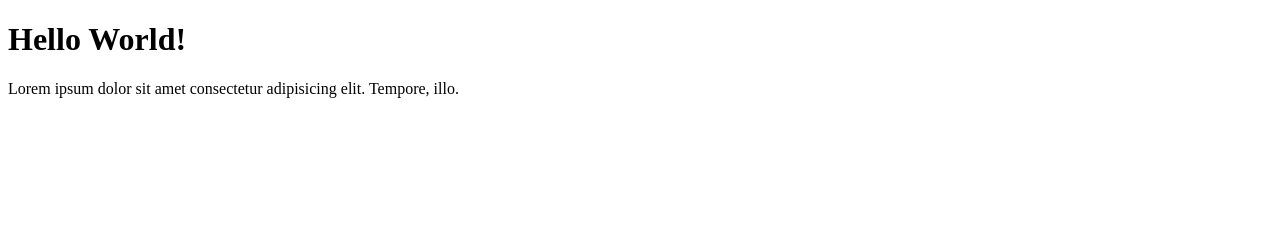
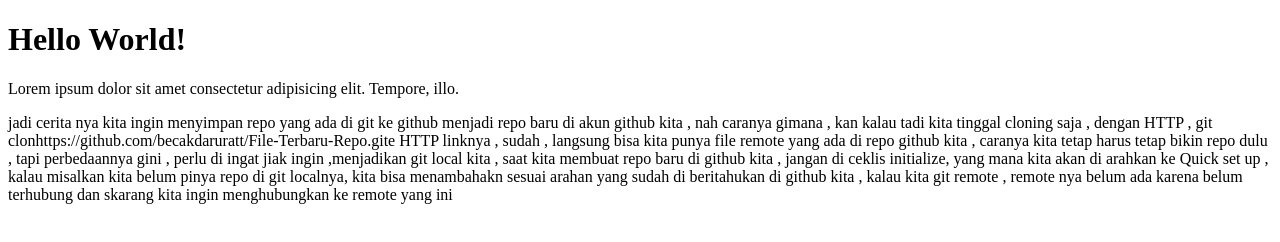
Before and after one commit to becakdaruratt/wpu-git-test, a plain HTML site: page index.html in a window 1280 px wide. Drawn offline with Linux system fonts and the light colour scheme.

Commit message:
penambahan file index.html

```diff
--- a/index.html
+++ b/index.html
@@ -9,5 +9,6 @@
 <body>
     <h1>Hello World!</h1>
     <p>Lorem ipsum dolor sit amet consectetur adipisicing elit. Tempore, illo.</p>
+    <p>jadi cerita nya kita ingin menyimpan repo yang ada di git ke github menjadi repo baru di akun github kita , nah caranya gimana , kan kalau tadi kita tinggal cloning saja , dengan HTTP , git clonhttps://github.com/becakdaruratt/File-Terbaru-Repo.gite HTTP linknya , sudah , langsung bisa kita punya file remote yang ada di repo github kita , caranya kita tetap harus tetap bikin repo dulu , tapi perbedaannya gini , perlu di ingat jiak ingin ,menjadikan git local kita , saat kita membuat repo baru di github kita , jangan di ceklis initialize, yang mana kita akan di arahkan ke Quick set up , kalau misalkan kita belum pinya repo di git localnya, kita bisa menambahakn sesuai arahan yang sudah di beritahukan di github kita , kalau kita git remote , remote nya belum ada karena belum terhubung dan skarang kita ingin menghubungkan ke remote yang ini  </p>
 </body>
 </html>
```
